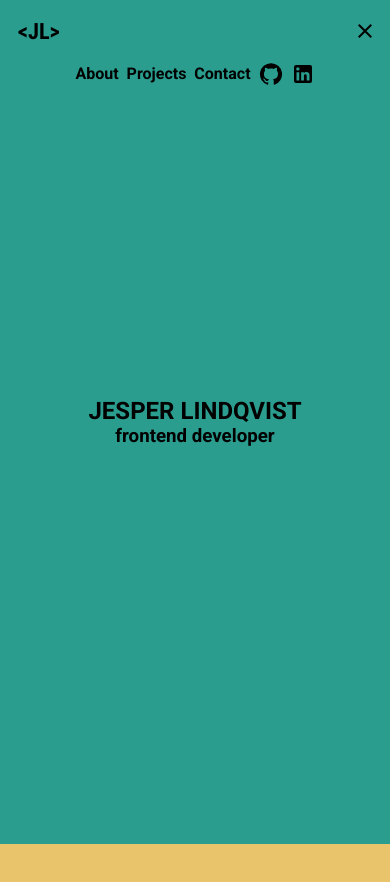
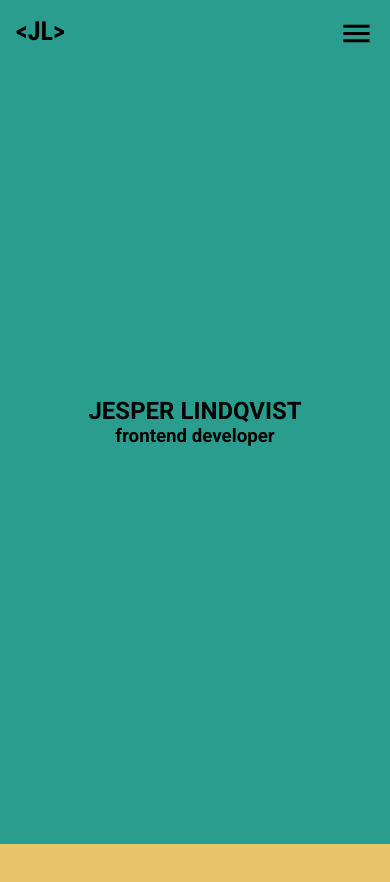
Before and after one commit to jeppe314/portfolio_old, a React (Create React App) app: page / in a window 390 px wide. Shown: the top 882 px of the page. Built offline with nearby package versions, Linux system fonts and the light colour scheme.

Commit message:
Vertical hamburger bar to the right

```diff
--- a/src/App.css
+++ b/src/App.css
@@ -7,6 +7,11 @@
 body {
   font-family: "Roboto", sans-serif;
   font-weight: 700;
+}
+
+.App {
+  display: flex;
+  flex-direction: column;
 }
 
 .header--div {
@@ -25,14 +30,22 @@ body {
 }
 
 .header--top div {
-  padding: 0.8em;
+  padding: 1rem 1rem 0rem;
 }
 
 .header--dropdown {
   width: 100%;
   display: flex;
+  flex-direction: column;
   justify-content: center;
-  align-items: center;
+  align-items: flex-end;
+  gap: 1em;
+  font-size: 1.5em;
+  padding: 1em 2.5em 0 0;
+}
+
+.header--dropdown--icons {
+  display: flex;
   gap: 0.5em;
 }
 
--- a/src/App.js
+++ b/src/App.js
@@ -7,7 +7,7 @@ import Header from "./components/Header"
 import { useState } from "react"
 
 function App() {
-  const [showMenu, setShowMenu] = useState(true)
+  const [showMenu, setShowMenu] = useState(false)
 
   return (
     <div className="App">
--- a/src/components/Header.js
+++ b/src/components/Header.js
@@ -10,19 +10,31 @@ export default function Header({ showMenu, setShowMenu }) {
       <a>About</a>
       <a>Projects</a>
       <a>Contact</a>
-      <GitHubIcon />
-      <LinkedInIcon />
+      <div className="header--dropdown--icons">
+        <GitHubIcon fontSize="large" />
+        <LinkedInIcon fontSize="large" />
+      </div>
     </div>
   )
 
   const topMenu = (
     <div className="header--top">
       <div className="header--left">
-        <p>&lt;JL></p>
+        <h3>&lt;JL></h3>
       </div>
-      <div className="header--right">{showMenu ? <CloseIcon /> : <MenuIcon />}</div>
+      <div className="header--right">
+        {showMenu ? (
+          <CloseIcon fontSize="large" onClick={() => toggleMenu()} />
+        ) : (
+          <MenuIcon fontSize="large" onClick={() => toggleMenu()} />
+        )}
+      </div>
     </div>
   )
+
+  const toggleMenu = () => {
+    setShowMenu(!showMenu)
+  }
 
   return (
     <div className="header--div">
--- a/src/scss/main.scss
+++ b/src/scss/main.scss
@@ -5,6 +5,8 @@ $teal: #2a9d8f;
 $yellow: #e9c46a;
 $orange: #f4a261;
 $red: #e76f51;
+
+$heading1: 32px;
 
 * {
   margin: 0;
@@ -14,6 +16,11 @@ $red: #e76f51;
 body {
   font-family: "Roboto", sans-serif;
   font-weight: 700;
+}
+
+.App {
+  display: flex;
+  flex-direction:column;
 }
 
 .header--div {
@@ -32,21 +39,28 @@ body {
 }
 
 .header--top div {
-  padding: .8em;
+  padding: 1rem 1rem 0rem;
 }
 
 .header--dropdown {
   width: 100%;
   display: flex;
+  flex-direction: column;
   justify-content: center;
-  align-items:center;
+  align-items: flex-end;
+  gap: 1em;
+  font-size: 1.5em;
+  padding: 1em 2.5em 0 0;
+}
+
+.header--dropdown--icons {
+  display: flex;
   gap: .5em;
-
 }
 
 .header--left {
   font-family: "Roboto Condensed";
-  font-size:1.4em;
+  font-size: 1.4em;
 }
 
 .header--right {
@@ -55,6 +69,7 @@ body {
   flex-wrap: wrap;
   gap: 0.2em;
 }
+
 section {
   height: 100vh;
   display: flex;
```
Also changed, not shown: public/index.html (+1 -21 lines), 1 other file (tests, documents, lock files or other folders).
